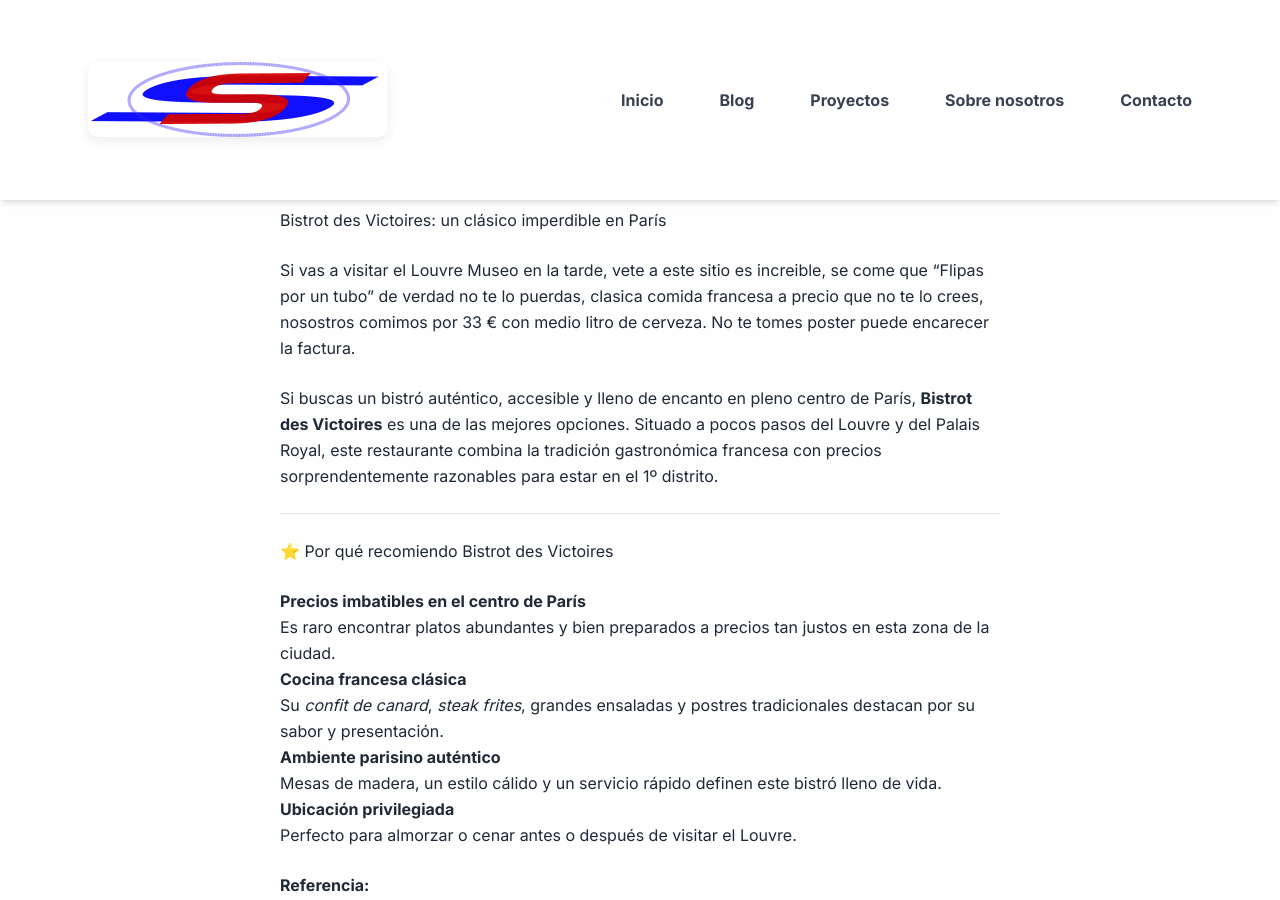
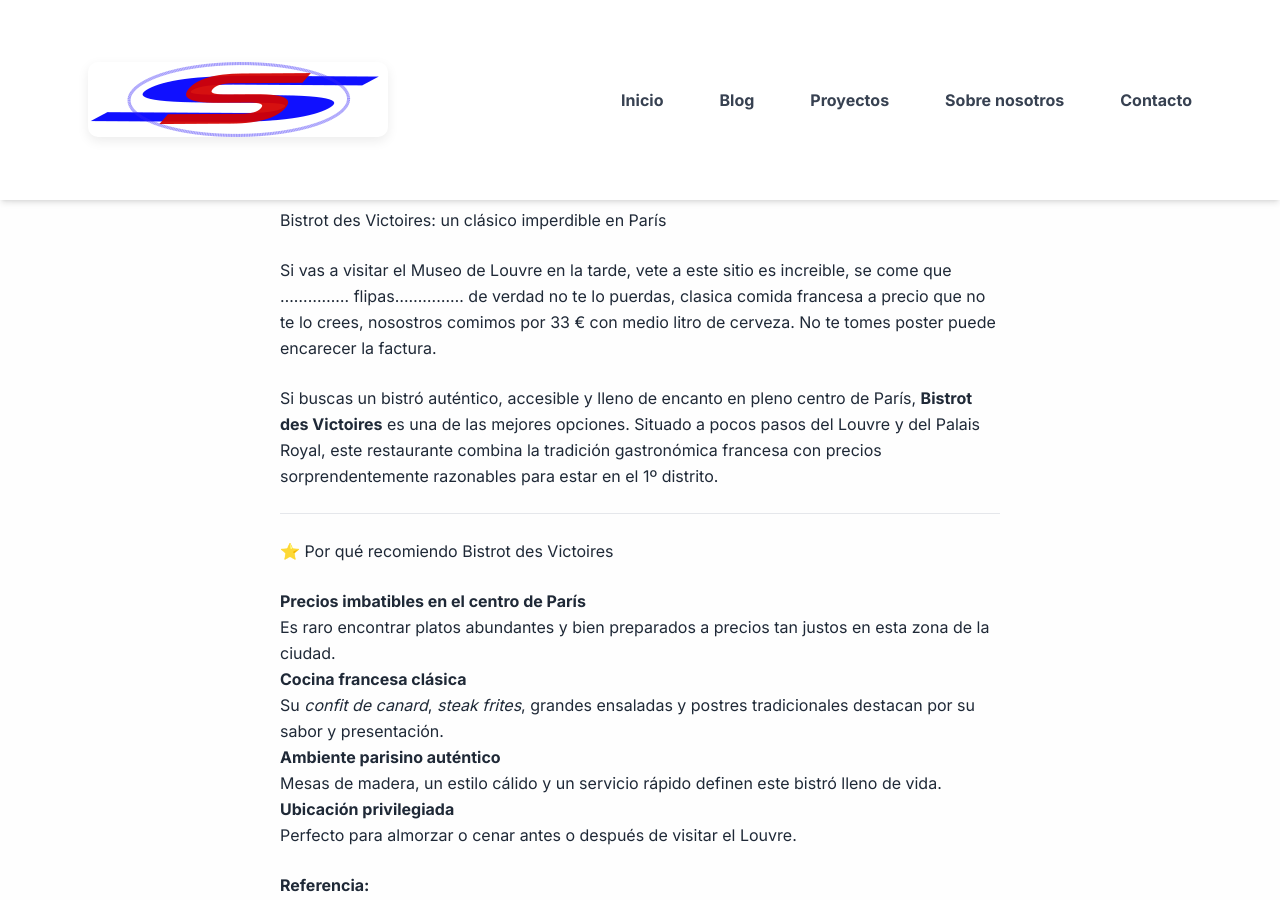
Before and after one commit to santanasmart/santanasmart.github.io, a Jekyll site: the page built from _posts/2025-11-28-bistrot-victoires.md, in a window 1280 px wide and 900 px high, scrolled down 813 px. Built offline with Jekyll 4.4.1, drawn with Linux system fonts in a browser that asks for light colours; nearby versions of some CDN libraries; comment, search, counter and statistics services are not loaded.

Commit message:
Update 2025-11-28-bistrot-victoires.md

```diff
--- a/_posts/2025-11-28-bistrot-victoires.md
+++ b/_posts/2025-11-28-bistrot-victoires.md
@@ -12,7 +12,7 @@
 
 # Bistrot des Victoires: un clásico imperdible en París
 
-Si vas a visitar el Louvre Museo en la tarde, vete a este sitio es increible, se come que "Flipas por un tubo" de verdad no te lo puerdas, clasica comida francesa a precio que no te lo crees, nosostros comimos por 33 € con medio litro de cerveza. No te tomes poster puede encarecer la factura.
+Si vas a visitar el Museo de Louvre en la tarde, vete a este sitio es increible, se come que ............... flipas............... de verdad no te lo puerdas, clasica comida francesa a precio que no te lo crees, nosostros comimos por 33 € con medio litro de cerveza. No te tomes poster puede encarecer la factura.
 
 Si buscas un bistró auténtico, accesible y lleno de encanto en pleno centro de París, **Bistrot des Victoires** es una de las mejores opciones. Situado a pocos pasos del Louvre y del Palais Royal, este restaurante combina la tradición gastronómica francesa con precios sorprendentemente razonables para estar en el 1º distrito.
 
```
